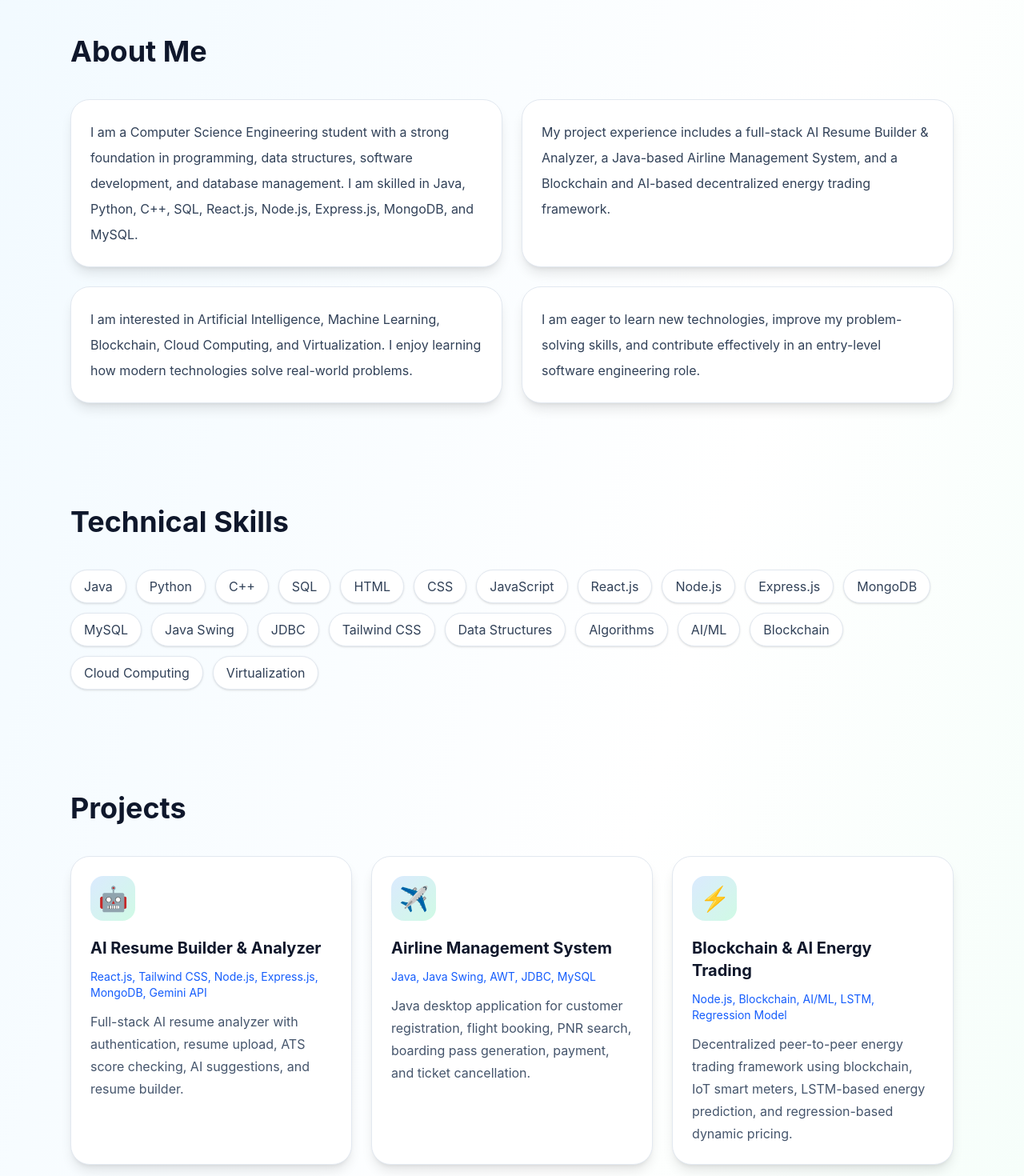
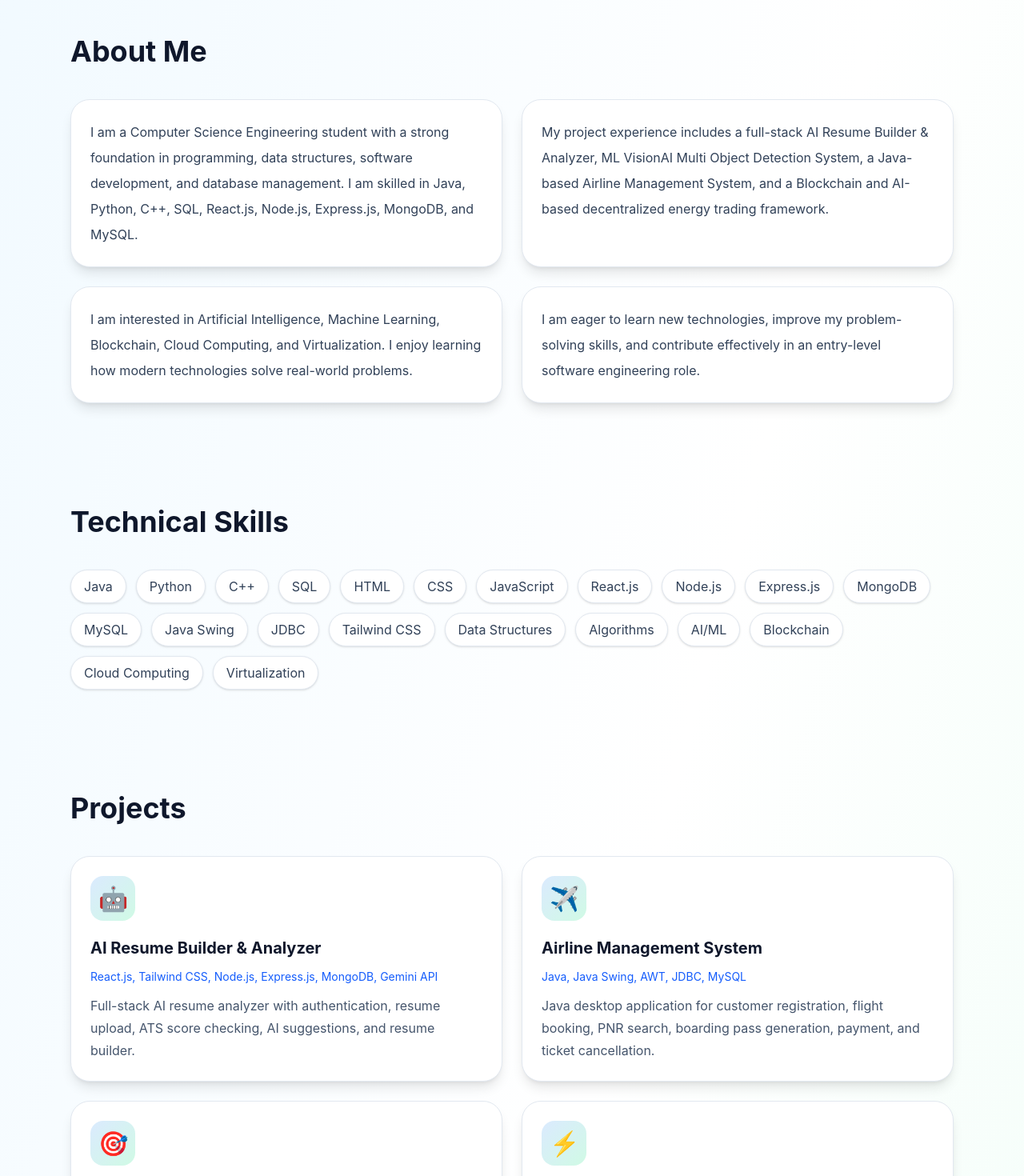
Before and after one commit to sumedhkhillare/my-portfolio, a React (Vite) app: page / in a window 1280 px wide. Shown: the part 660-2130 px from the top of the page at 80% size. Built offline with nearby package versions, Linux system fonts and the light colour scheme.

Commit message:
Added ML VisionAI project to portfolio

```diff
--- a/src/App.jsx
+++ b/src/App.jsx
@@ -60,7 +60,7 @@ function App() {
       <Section id="about" title="About Me">
         <div className="grid md:grid-cols-2 gap-6">
           <Card>I am a Computer Science Engineering student with a strong foundation in programming, data structures, software development, and database management. I am skilled in Java, Python, C++, SQL, React.js, Node.js, Express.js, MongoDB, and MySQL.</Card>
-          <Card>My project experience includes a full-stack AI Resume Builder & Analyzer, a Java-based Airline Management System, and a Blockchain and AI-based decentralized energy trading framework.</Card>
+          <Card>  My project experience includes a full-stack AI Resume Builder & Analyzer, ML VisionAI Multi Object Detection System, a Java-based Airline Management System, and a Blockchain and AI-based decentralized energy trading framework.</Card>
           <Card>I am interested in Artificial Intelligence, Machine Learning, Blockchain, Cloud Computing, and Virtualization. I enjoy learning how modern technologies solve real-world problems.</Card>
           <Card>I am eager to learn new technologies, improve my problem-solving skills, and contribute effectively in an entry-level software engineering role.</Card>
         </div>
@@ -77,12 +77,36 @@ function App() {
       </Section>
 
       <Section id="projects" title="Projects">
-        <div className="grid md:grid-cols-3 gap-6">
-          <ProjectCard icon="🤖" title="AI Resume Builder & Analyzer" tech="React.js, Tailwind CSS, Node.js, Express.js, MongoDB, Gemini API" desc="Full-stack AI resume analyzer with authentication, resume upload, ATS score checking, AI suggestions, and resume builder." />
-          <ProjectCard icon="✈️" title="Airline Management System" tech="Java, Java Swing, AWT, JDBC, MySQL" desc="Java desktop application for customer registration, flight booking, PNR search, boarding pass generation, payment, and ticket cancellation." />
-          <ProjectCard icon="⚡" title="Blockchain & AI Energy Trading" tech="Node.js, Blockchain, AI/ML, LSTM, Regression Model" desc="Decentralized peer-to-peer energy trading framework using blockchain, IoT smart meters, LSTM-based energy prediction, and regression-based dynamic pricing." />
-        </div>
-      </Section>
+  <div className="grid md:grid-cols-2 gap-6">
+    <ProjectCard
+      icon="🤖"
+      title="AI Resume Builder & Analyzer"
+      tech="React.js, Tailwind CSS, Node.js, Express.js, MongoDB, Gemini API"
+      desc="Full-stack AI resume analyzer with authentication, resume upload, ATS score checking, AI suggestions, and resume builder."
+    />
+
+    <ProjectCard
+      icon="✈️"
+      title="Airline Management System"
+      tech="Java, Java Swing, AWT, JDBC, MySQL"
+      desc="Java desktop application for customer registration, flight booking, PNR search, boarding pass generation, payment, and ticket cancellation."
+    />
+
+    <ProjectCard
+      icon="🎯"
+      title="ML VisionAI - Multi Object Detection System"
+      tech="Python, Flask, YOLO, OpenCV, React.js, HTML, CSS, JavaScript"
+      desc="AI-powered object detection system capable of identifying multiple objects in images using YOLO and OpenCV. Features image upload, object detection, bounding box visualization, confidence scoring, and a Flask-based backend integrated with a React frontend."
+    />
+
+    <ProjectCard
+      icon="⚡"
+      title="Blockchain & AI Energy Trading"
+      tech="Node.js, Blockchain, AI/ML, LSTM, Regression Model, Hardhat"
+      desc="Decentralized peer-to-peer energy trading framework using blockchain, IoT smart meters, LSTM-based energy prediction, regression-based dynamic pricing, and secure smart contract transactions."
+    />
+  </div>
+</Section>
 
       <Section id="education" title="Education">
         <div className="grid md:grid-cols-3 gap-6">
```
